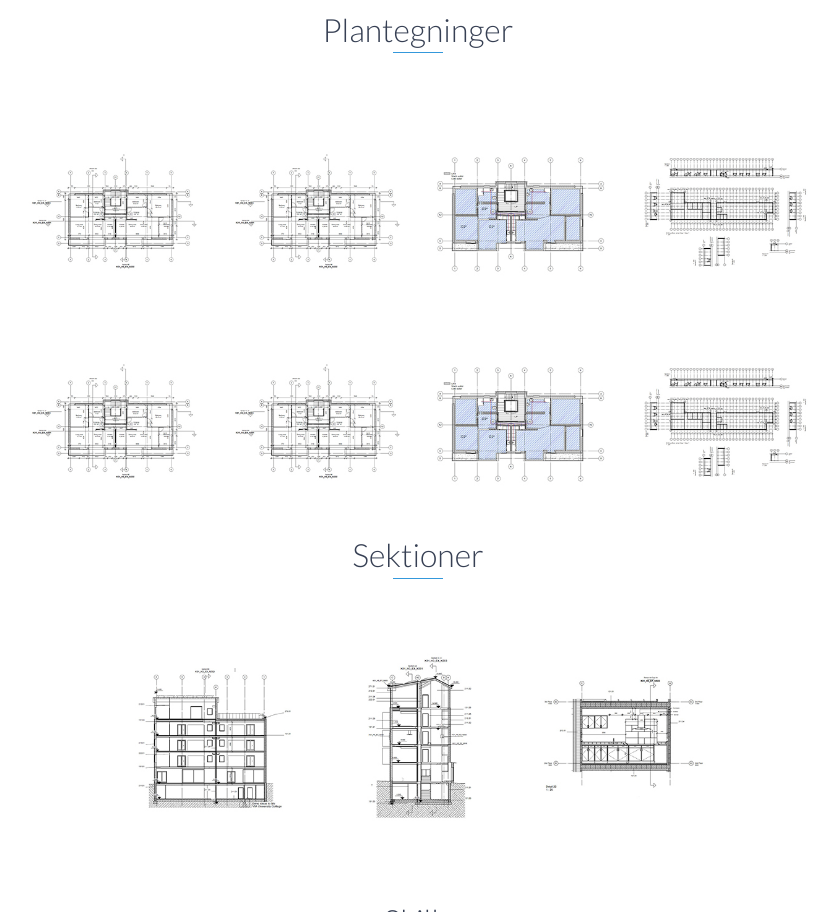
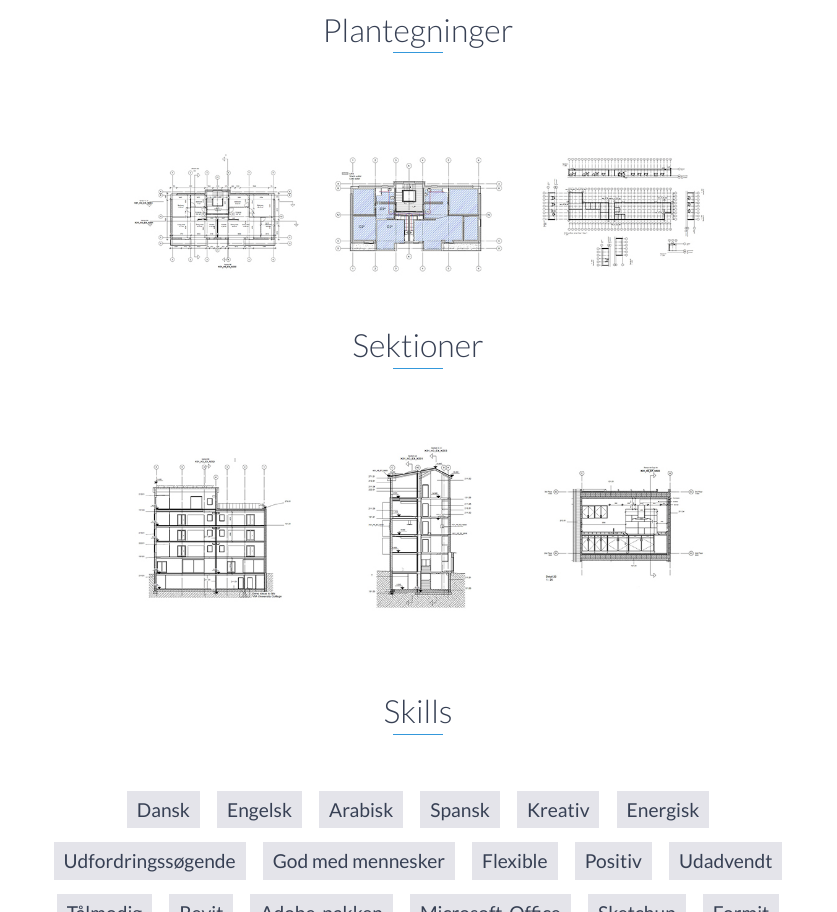
Before and after one commit to SandraKhawand/SandraKhawandCV, a plain HTML site: page index.html in a window 1280 px wide. Shown: the part 4821-5733 px from the top of the page, without its empty margins (222-1059 px from the left). Drawn offline with nearby package versions, Linux system fonts and the light colour scheme.

Commit message:
Add files via upload

```diff
--- a/index.html
+++ b/index.html
@@ -245,32 +245,21 @@
     <h2 class="heading">Plantegninger</h2>
     <!-- The grid: four columns -->
 <div class="gallery">
-<a href="images/3.jpg"><img src="images/3-small.jpg"></a>
-<a href="images/3.jpg"><img src="images/3-small.jpg"></a>
-<a href="images/1.jpg"><img src="images/1-small.jpg"></a>
+<a href="images/3.JPG"><img src="images/3-small.jpg"></a>
+<a href="images/1.JPG"><img src="images/1-small.jpg"></a>
 <a href="images/11.jpg"><img src="images/11-small.jpg"></a>
 
 
 
   </div>
 
-  <div class="gallery">
-    <a href="images/3.jpg"><img src="images/3-small.jpg"></a>
-    <a href="images/3.jpg"><img src="images/3-small.jpg"></a>
-    <a href="images/1.jpg"><img src="images/1-small.jpg"></a>
-    <a href="images/11.jpg"><img src="images/11-small.jpg"></a>
-
-
-
-      </div>
-
   <div id="education3">
     <h2 class="heading">Sektioner</h2>
     <!-- The grid: four columns -->
 <div class="gallery">
-<a href="images/4.jpg"><img src="images/4-small.jpg"></a>
-<a href="images/5.jpg"><img src="images/5-small.jpg"></a>
-<a href="images/6.jpg"><img src="images/6-small.jpg"></a>
+<a href="images/4.JPG"><img src="images/4-small.jpg"></a>
+<a href="images/5.JPG"><img src="images/5-small.jpg"></a>
+<a href="images/6.JPG"><img src="images/6-small.jpg"></a>
 
 
   </div>
```
